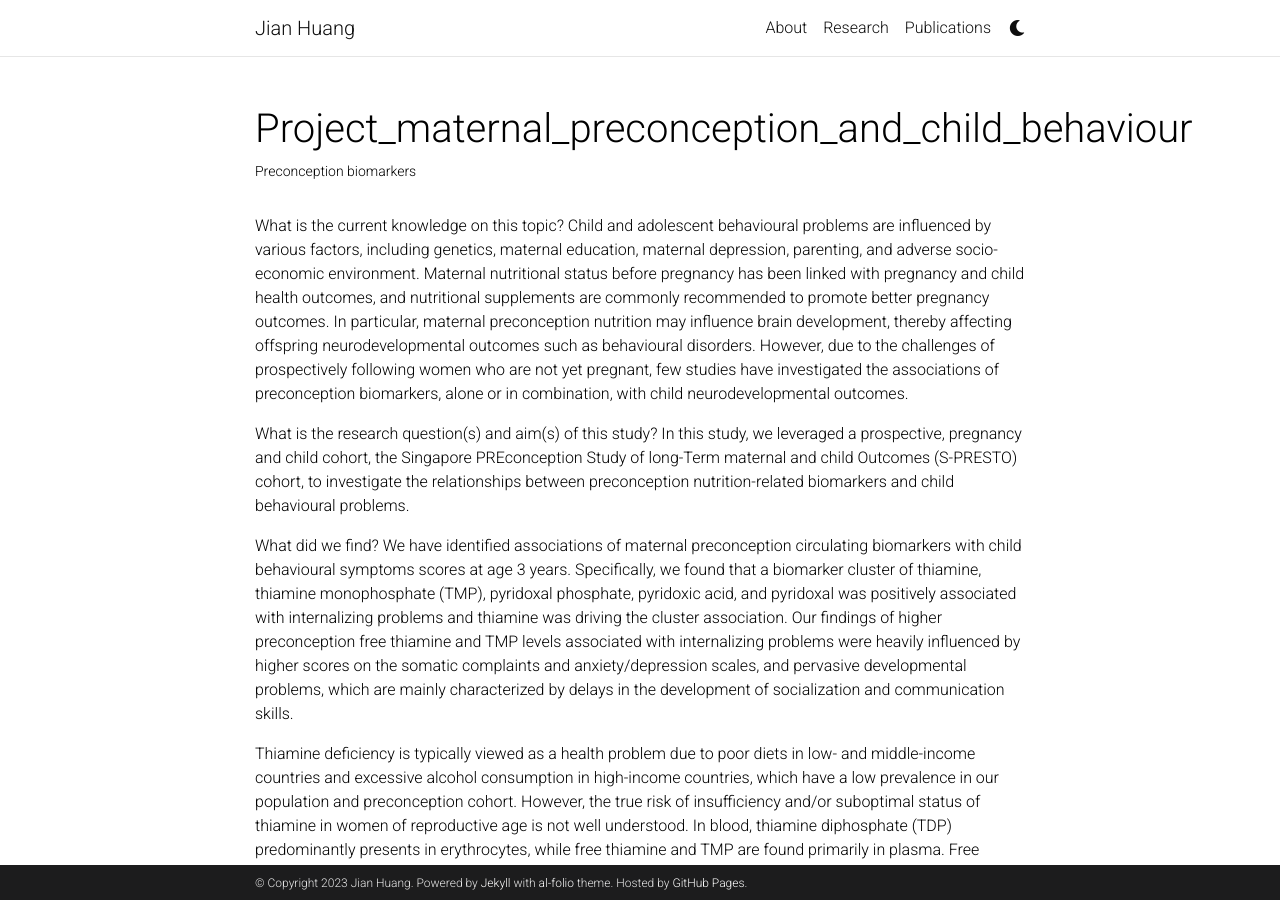
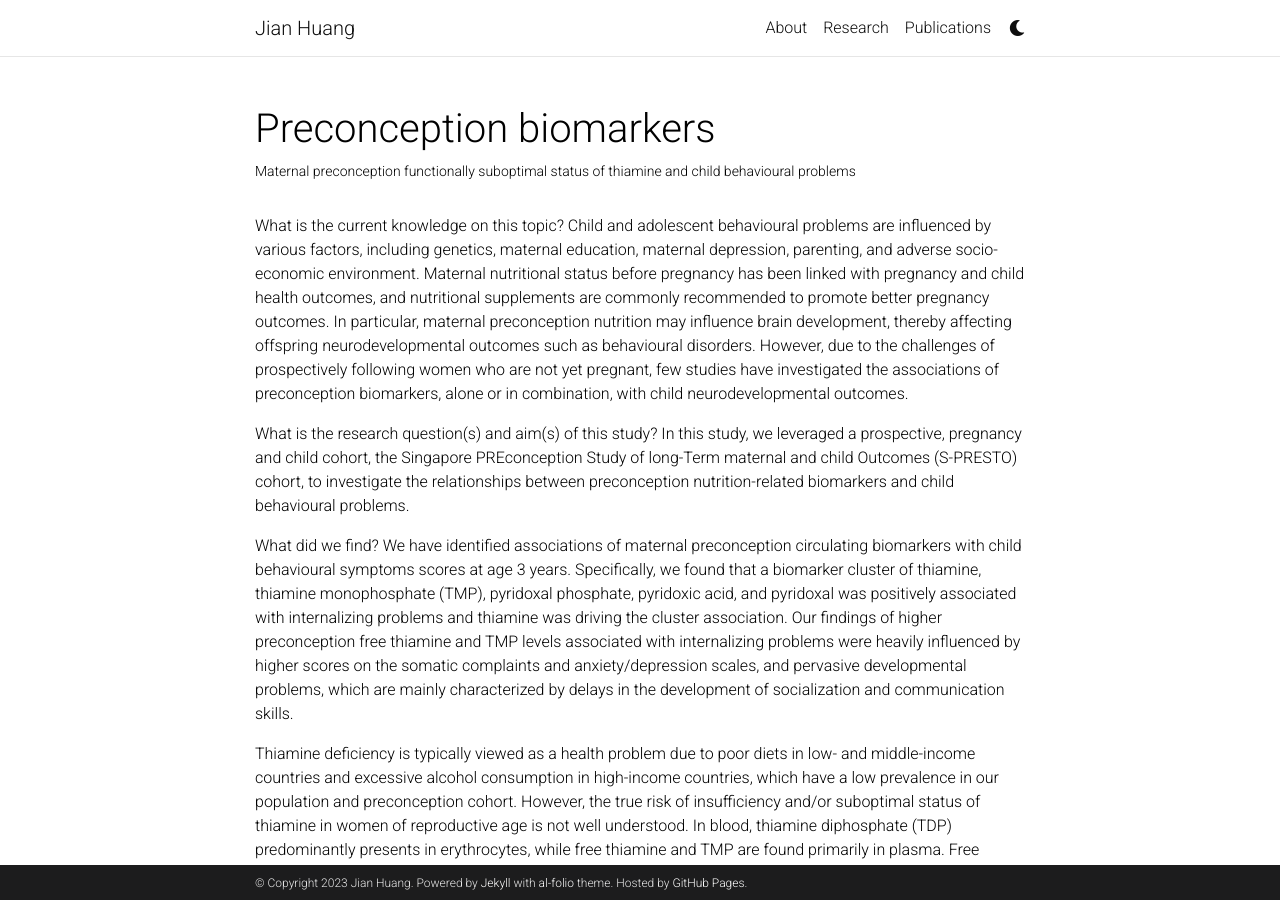
Before and after one commit to jianvhuang/jianvhuang.github.io, a Jekyll site: the page built from _projects/project_maternal_preconception_and_child_behaviour.md, in a window 1280 px wide and 900 px high. Built offline with Jekyll 4.4.1, drawn with Linux system fonts in a browser that asks for light colours; full-size pictures stand in for the smaller copies a plugin makes; comment, search, counter and statistics services are not loaded; a style sheet for code colours, icons or effects is not loaded.

Commit message:
Update project_maternal_preconception_and_child_behaviour.md

```diff
--- a/_projects/project_maternal_preconception_and_child_behaviour.md
+++ b/_projects/project_maternal_preconception_and_child_behaviour.md
@@ -1,7 +1,7 @@
 ---
 layout: page
-title:
-description: Preconception biomarkers
+title: Preconception biomarkers
+description: Maternal preconception functionally suboptimal status of thiamine and child behavioural problems
 img: assets/img/publication_preview/preconception_sample.png
 importance: 1
 ---
```
